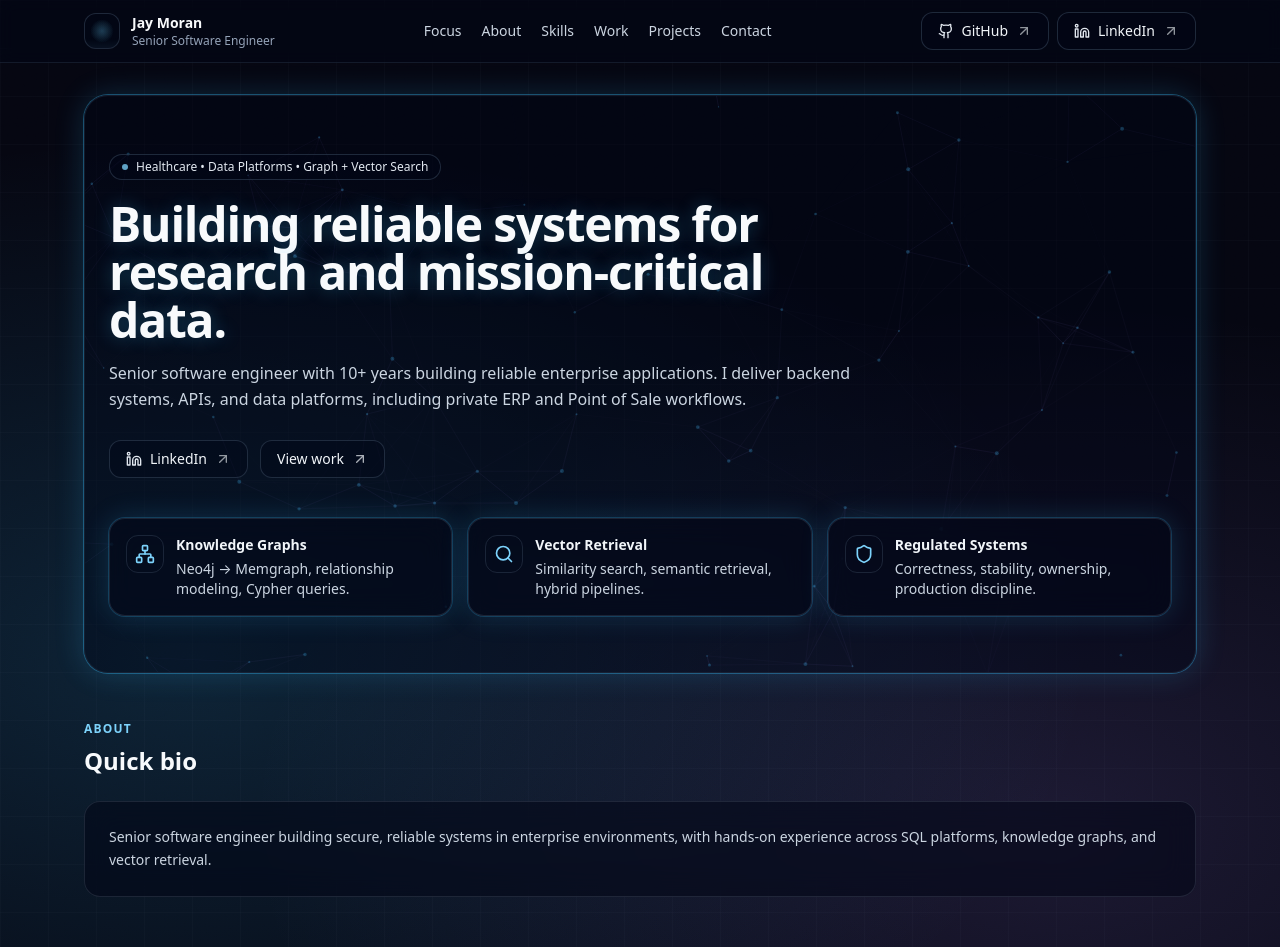
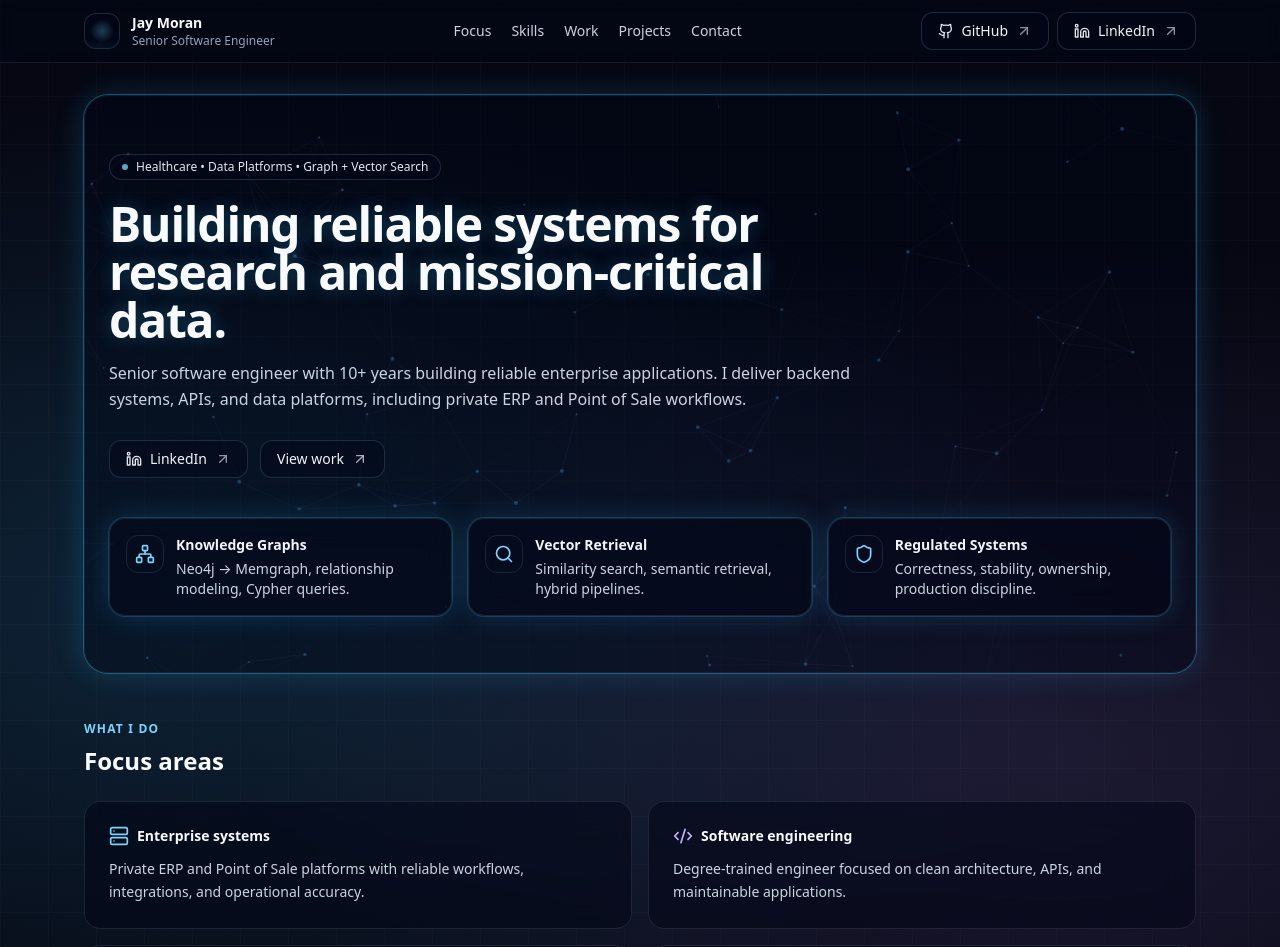
Before and after one commit to jay-m-dev/jay-m-dev.github.io, a React (Vite) app: page / in a window 1280 px wide. Shown: the top 947 px of the page. Built offline with nearby package versions, Linux system fonts and the light colour scheme.

Commit message:
Remove about

```diff
--- a/src/App.jsx
+++ b/src/App.jsx
@@ -291,9 +291,6 @@ from-transparent via-sky-300/10 to-transparent" />
             <a className="text-slate-300 hover:text-slate-50" href="#focus">
               Focus
             </a>
-            <a className="text-slate-300 hover:text-slate-50" href="#about">
-              About
-            </a>
             <a className="text-slate-300 hover:text-slate-50" href="#skills">
               Skills
             </a>
@@ -392,20 +389,6 @@ text-slate-100 transition hover:border-violet-400/40 hover:shadow-neon"
             </div>
           </div>
         </section>
-
-        <Section
-          id="about"
-          kicker="ABOUT"
-          title="Quick bio"
-        >
-          <div className="glass rounded-2xl p-6">
-            <p className="text-sm leading-relaxed text-slate-300">
-              Senior software engineer building secure, reliable systems in
-              enterprise environments, with hands-on experience across SQL
-              platforms, knowledge graphs, and vector retrieval.
-            </p>
-          </div>
-        </Section>
 
         <Section
           id="focus"
```
